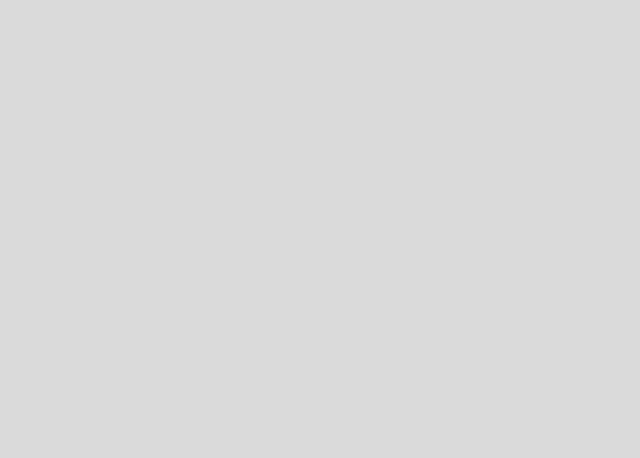
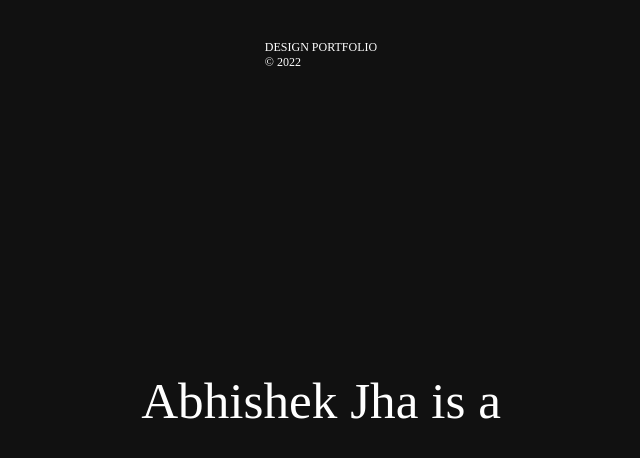
Before and after one commit to TahaSiddiqui120505/Portfolio-Websites, a plain HTML site: page Portfolio-01/index.html in a window 1280 px wide. Shown: the whole page, without its empty margins (319-959 px from the left). Drawn offline with nearby package versions, Linux system fonts and the light colour scheme.

Commit message:
Loader done

```diff
--- a/Portfolio-01/index.html
+++ b/Portfolio-01/index.html
@@ -8,9 +8,15 @@
 </head>
 <body>
     <div id="main">
-        <div id="fs"></div>
-        <div id="elem"></div>
-        <div id="white"></div>
+        <div id="loader">
+            <div id="topheading">
+                <h5 class="reveal">Design Portfolio</h5>
+                <h5 class="reveal">&copy; 2022</h5>
+            </div>
+            <h1 class="reveal"><span>Abhishek</span> <span>Jha</span> <span>is</span> <span>a</span></h1>
+        </div>
+        <div id="green"></div>
+
     </div>
 
     <script src="https://cdnjs.cloudflare.com/ajax/libs/gsap/3.12.5/gsap.min.js" integrity="sha512-7eHRwcbYkK4d9g/6tD/mhkf++eoTHwpNM9woBxtPUBWm67zeAfFC+HrdoE2GanKeocly/VxeLvIqwvCdk7qScg==" crossorigin="anonymous" referrerpolicy="no-referrer"></script>
--- a/Portfolio-01/script.js
+++ b/Portfolio-01/script.js
@@ -1,22 +1,38 @@
+function revealToSpan(){
+    document.querySelectorAll(".reveal")
+.forEach(function(elem){
+    //creatre two spans
+    var parent = document.createElement("span");
+    var child = document.createElement("span");
+
+    //parent and child both set their respective classes
+    parent.classList.add("parent");
+    child.classList.add("child");
+
+    //span parent gets child and child gets elem details
+    child.innerHTML = elem.innerHTML;
+    parent.appendChild(child);
+
+    //elem replaces its value with parent span
+    elem.innerHTML = "";
+    elem.appendChild(parent);
+});
+}
+
+revealToSpan();
+
 var tl = gsap.timeline();
 
 tl
-    .to("#fs",{
-        height: 0,
-        duration: 2,
-        ease: Expo.easeInOut
+    .from(".child span",{
+        x: 100,
+        delay: 1,
+        duration: 1,
+        ease: Circ.easeInOut
     })
 
-    .to("#elem",{
-        height: "100%",
-        duration: 2,
-        delay: -2,
-        ease: Expo.easeInOut
-    })
-
-    .to("#white",{
-        height: "100%",
-        duration: 2,
-        delay: -1.6,
-        ease: Expo.easeInOut
-    })
+    .to(".parent .chlild",{
+        y: "-100%",
+        duration: 1,
+        ease: Circ.easeInOut
+})
--- a/Portfolio-01/style.css
+++ b/Portfolio-01/style.css
@@ -2,7 +2,7 @@
     margin: 0;
     padding: 0;
     box-sizing: border-box;
-    font-family: 'work sans';
+    font-family: 'Gilroy';
 }
 
 html , body{
@@ -11,29 +11,55 @@ html , body{
 }
 
 #main{
-    position: relative;
     width: 100%;
-    height: 100%;
 }
 
-#fs{
+#loader{
     width: 100%;
-    height: 100%;
-    background-color: black;
+    height: 100vh;
+    background-color: #111;
+    color: #fff;
 }
 
-#elem{
-    width: 100%;
+#loader #topheading{
     position: absolute;
-    bottom: 0;
-    height: 0;
-    background-color: greenyellow;
+    top: 5%;
+    left: 50%;
+    transform: translate(-50% , 0%);
 }
 
-#white{
+#topheading h5{
+    text-transform: uppercase;
+    font-size: 12px;
+    font-weight: 300;
+}
+
+#loader h1{
+    position: absolute;
+    top: 50%;
+    left: 50%;
+    transform: translate(-50% , -50%);
+    font-size: 4vw;
+    font-weight: 500;
+}
+
+.reveal .parent{
+    display: block;
+    overflow: hidden;
+}
+
+.reveal .parent .child{
+    display: block;
+}
+
+.parent .child span{
+    display: inline-block;
+}
+
+#green{
+    position: absolute;
+    top: 100%;
     width: 100%;
-    height: 0;
-    position: absolute;
-    bottom: 0;
-    background-color: #dadada;
+    height: 0vh;
+    background-color: #14CF93;
 }
```
Also changed, not shown: Portfolio-01/Mazius-Extraitalic.121a71a7.otf (added).
